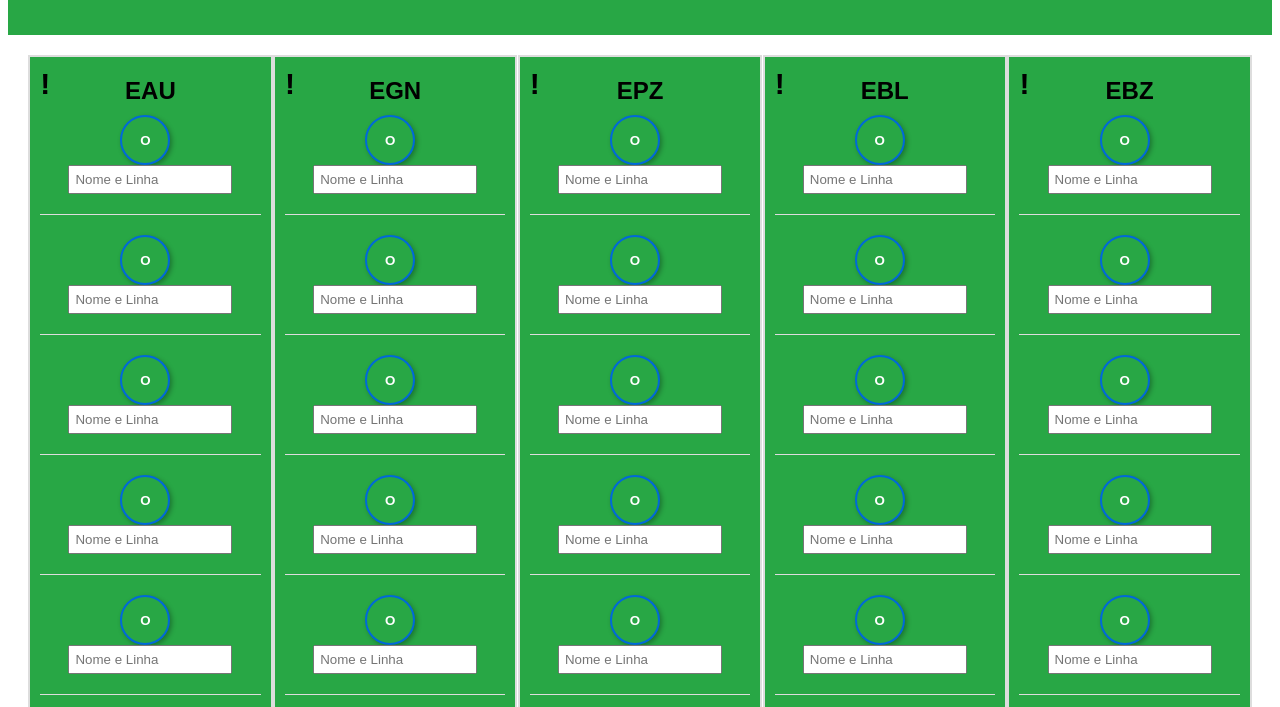
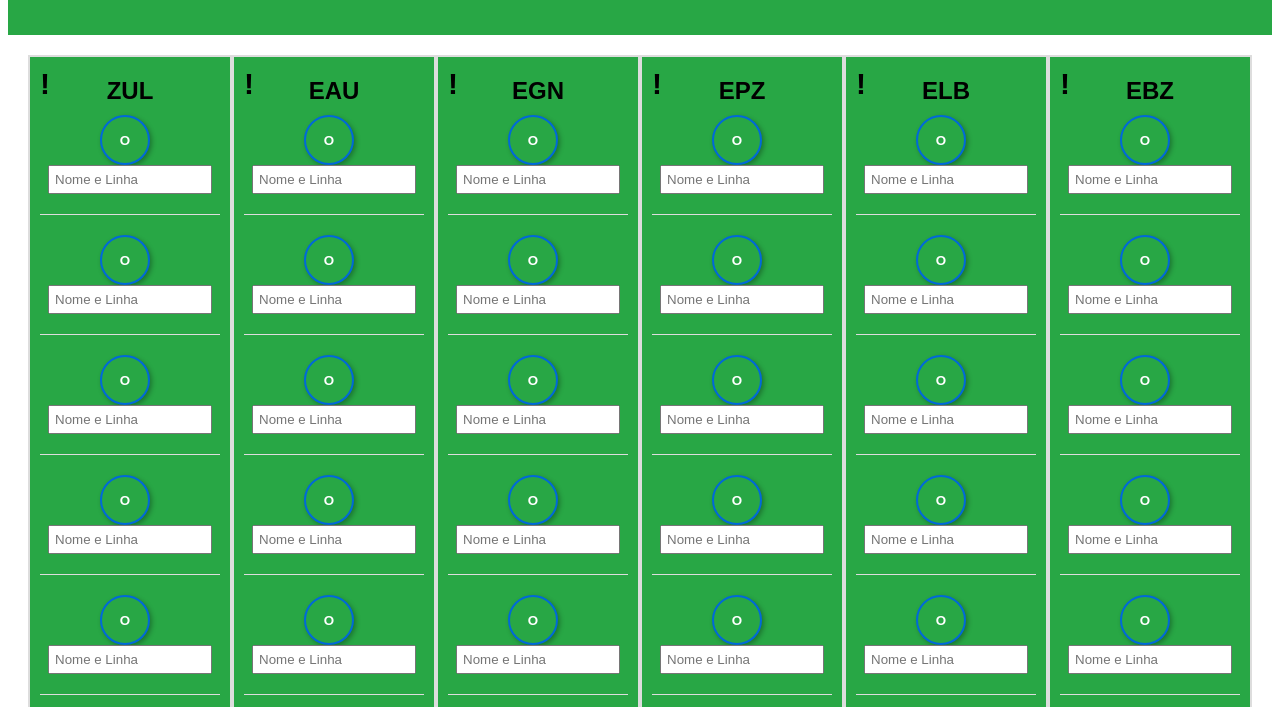
Before and after one commit to felipemonsef10/painel-ldl1, a plain HTML site: page index.html in a window 1280 px wide. Shown: the part 93-800 px from the top of the page. Drawn offline with Linux system fonts and the light colour scheme.

Commit message:
ATUALIZACAO

```diff
--- a/index.html
+++ b/index.html
@@ -4,8 +4,8 @@
 <head>
     <meta charset="UTF-8">
     <meta name="viewport" content="width=device-width, initial-scale=1.0">
-    <title>Controle de Gabarito</title>
-    <link rel="stylesheet" href="styles.css">
+    <title>Controle de LDL</title>
+    <link rel="stylesheet" href="css/styles.css">
 </head>
 
 <body>
@@ -21,7 +21,7 @@
         <!-- Estação 1 -->
         <div class="station" id="station1">
             <span class="alert-symbol">!</span>
-            <h2>EAU</h2>
+            <h2>ZUL</h2>
             <div class="line-item">
                 <button onclick="handleClick(this, 'station1', 0)">O</button>
                 <input type="text" placeholder="Nome e Linha" />
@@ -51,7 +51,7 @@
         <!-- Estação 2 -->
         <div class="station" id="station2">
             <span class="alert-symbol">!</span>
-            <h2>EGN</h2>
+            <h2>EAU</h2>
             <div class="line-item">
                 <button onclick="handleClick(this, 'station2', 0)">O</button>
                 <input type="text" placeholder="Nome e Linha" />
@@ -81,7 +81,7 @@
         <!-- Estação 3 -->
         <div class="station" id="station3">
             <span class="alert-symbol">!</span>
-            <h2>EPZ</h2>
+            <h2>EGN</h2>
             <div class="line-item">
                 <button onclick="handleClick(this, 'station3', 0)">O</button>
                 <input type="text" placeholder="Nome e Linha" />
@@ -111,7 +111,7 @@
         <!-- Estação 4 -->
         <div class="station" id="station4">
             <span class="alert-symbol">!</span>
-            <h2>EBL</h2>
+            <h2>EPZ</h2>
             <div class="line-item">
                 <button onclick="handleClick(this, 'station4', 0)">O</button>
                 <input type="text" placeholder="Nome e Linha" />
@@ -141,7 +141,7 @@
         <!-- Estação 5 -->
         <div class="station" id="station5">
             <span class="alert-symbol">!</span>
-            <h2>EBZ</h2>
+            <h2>ELB</h2>
             <div class="line-item">
                 <button onclick="handleClick(this, 'station5', 0)">O</button>
                 <input type="text" placeholder="Nome e Linha" />
@@ -167,9 +167,39 @@
                 <input type="text" placeholder="Nome e Linha" />
             </div>
         </div>
+
+        <!-- Estação 6 -->
+        <div class="station" id="station6">
+            <span class="alert-symbol">!</span>
+            <h2>EBZ</h2>
+            <div class="line-item">
+                <button onclick="handleClick(this, 'station6', 0)">O</button>
+                <input type="text" placeholder="Nome e Linha" />
+            </div>
+            <div class="line-item">
+                <button onclick="handleClick(this, 'station6', 1)">O</button>
+                <input type="text" placeholder="Nome e Linha" />
+            </div>
+            <div class="line-item">
+                <button onclick="handleClick(this, 'station6', 2)">O</button>
+                <input type="text" placeholder="Nome e Linha" />
+            </div>
+            <div class="line-item">
+                <button onclick="handleClick(this, 'station6', 3)">O</button>
+                <input type="text" placeholder="Nome e Linha" />
+            </div>
+            <div class="line-item">
+                <button onclick="handleClick(this, 'station6', 4)">O</button>
+                <input type="text" placeholder="Nome e Linha" />
+            </div>
+            <div class="line-item">
+                <button onclick="handleClick(this, 'station6', 5)">O</button>
+                <input type="text" placeholder="Nome e Linha" />
+            </div>
+        </div>
     </div>
 
-    <script src="script.js"></script>
+    <script src="js/script.js"></script>
 
 </body>
 
```
Also changed, not shown: css/styles.css (renamed from styles.css), js/script.js (renamed from script.js).
